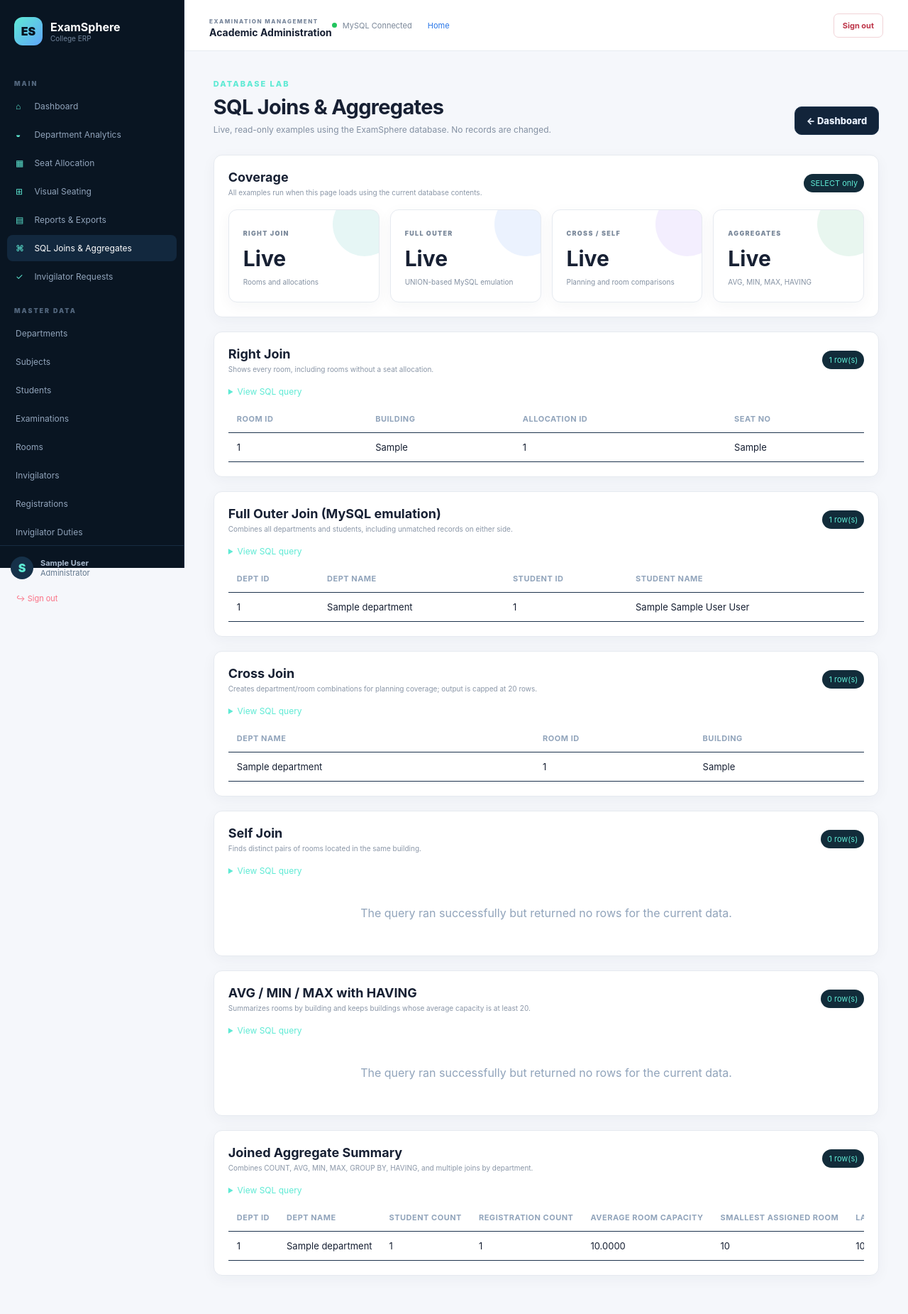
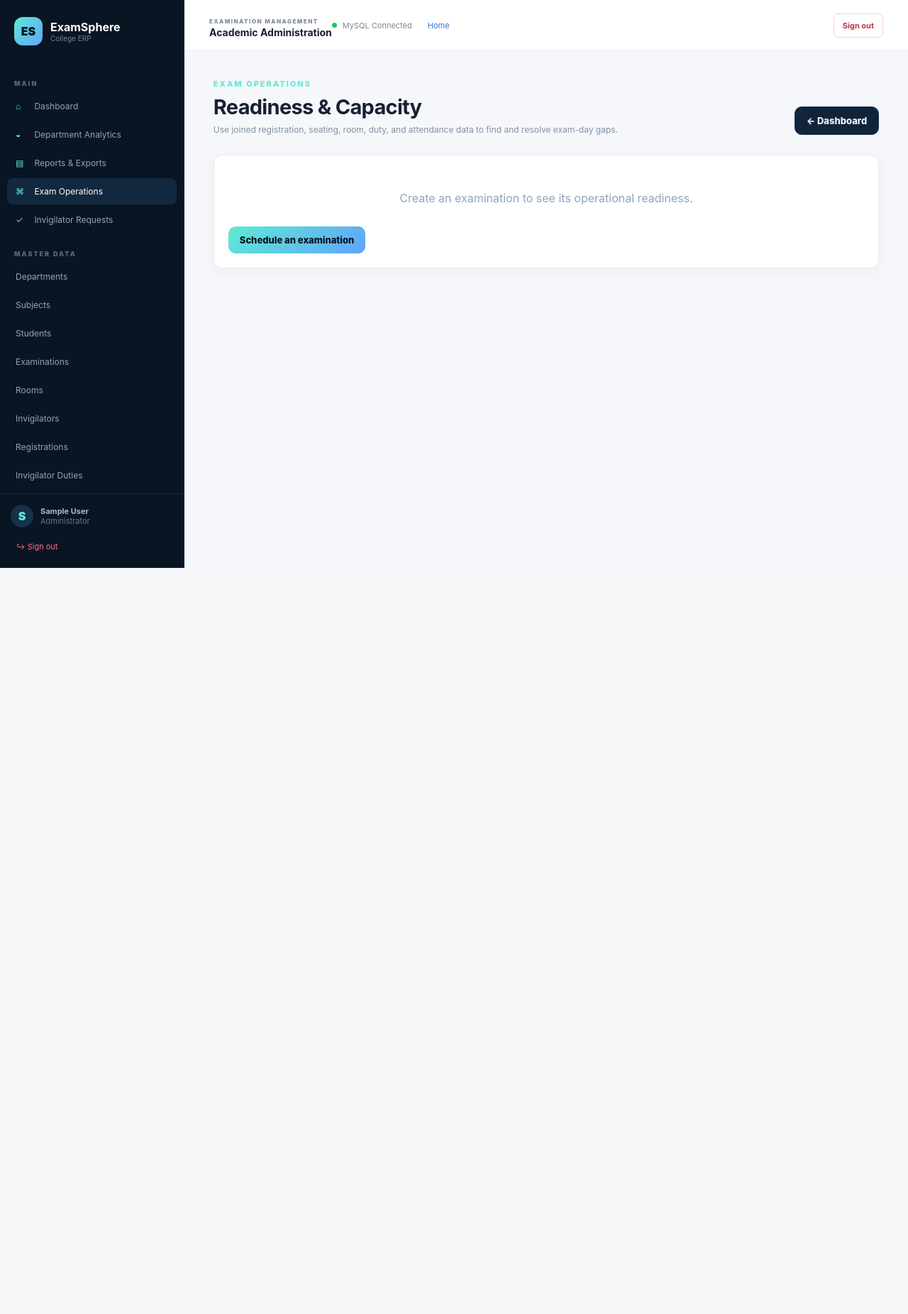
Before and after one commit to Harsh24022007/ExamSphere_College_Edition, a PHP site: page /sql_lab.php in a window 1280 px wide. Shown: the whole page at 71% size. After the commit the page ends 800 px from the top, so only its background shows below. Run offline with PHP 8.4, Linux system fonts and the light colour scheme; the visitor is signed in with stand-in values (Sample User, id 1); tables that the repository leaves empty hold one stand-in row (values such as "Sample post").

Commit message:
finally its done bro

```diff
--- a/ExamSphere_College_Edition/assets/workflow.css
+++ b/ExamSphere_College_Edition/assets/workflow.css
@@ -20,6 +20,18 @@
 .deleted-group ul{display:grid;grid-template-columns:repeat(auto-fit,minmax(220px,1fr));gap:5px 15px;max-height:260px;overflow:auto;padding-left:22px;color:#6c7888;font-size:11px}
 .admin-signout-top{margin-left:auto;padding:9px 12px;border:1px solid #f1d3d7;border-radius:7px;color:#bd3448;font-size:11px;font-weight:700;white-space:nowrap}
 .admin-signout-top:hover{background:#fff2f3;color:#9f2338}
+.operations-exam{border-color:#dbe7f3}
+.operations-actions{display:flex;flex-wrap:wrap;gap:9px;margin-top:14px}
+.operations-metrics{display:grid;grid-template-columns:repeat(auto-fit,minmax(150px,1fr));gap:12px;margin:16px 0}
+.operations-metric{min-width:0;padding:16px;border:1px solid #e8edf3;border-radius:10px;background:#fff}
+.operations-metric span,.operations-metric b,.operations-metric small{display:block}
+.operations-metric span{color:#69778a;font-size:11px;font-weight:700}
+.operations-metric b{margin:8px 0 4px;color:#1d2b3d;font-size:25px;line-height:1.1}
+.operations-metric small{color:#758196;font-size:10px}
+.operations-metric.attention{border-color:#f1d49a;background:#fffbef}
+.operations-metric.attention b{color:#a76b07}
+.badge.ready{background:#e8f8ef;color:#197547}
+.badge.needs-attention{background:#fff3dc;color:#9b6500}
 @media(max-width:1150px){.form-grid.compact{grid-template-columns:repeat(2,minmax(0,1fr))}}
 @media(max-width:650px){.form-grid.compact{grid-template-columns:1fr}.title-actions{flex-wrap:wrap}.room-header{gap:10px;align-items:flex-start}.seat-toolbar .legend{flex-wrap:wrap}}
 @media print{.seat.blocked{background:#f1f3f6!important;color:#697586!important}.seat.filled{background:#e8f4ff!important;color:#2173cf!important}}
--- a/ExamSphere_College_Edition/manage.php
+++ b/ExamSphere_College_Edition/manage.php
@@ -54,6 +54,10 @@ if (!isset($schemas[$table])) {
 }
 $cols = $schemas[$table];
 $pk = $cols[0];
+$prefillExamId = $_GET['exam_id'] ?? '';
+if (!is_string($prefillExamId)) {
+    $prefillExamId = '';
+}
 $pdo = db();
 
 function fieldType($c)
@@ -697,7 +701,7 @@ endif; ?>
         $c,
     ) ?>" required><option value="">Choose…</option><?php foreach ($options as $option): ?><option value="<?= e(
         $option['id'],
-    ) ?>" <?= (string) ($edit[$c] ?? '') === (string) $option['id'] ? 'selected' : '' ?>><?= e(
+    ) ?>" <?= (string) ($edit[$c] ?? ($table === 'INVIGILATOR_DUTY' && $c === 'EXAM_ID' ? $prefillExamId : '')) === (string) $option['id'] ? 'selected' : '' ?>><?= e(
         $option['label'],
     ) ?></option><?php endforeach; ?></select>
 <?php elseif ($c === 'STATUS'): ?><select name="<?= e($c) ?>" required><?php foreach ([
--- a/ExamSphere_College_Edition/partials.php
+++ b/ExamSphere_College_Edition/partials.php
@@ -29,18 +29,12 @@ function navActive($needle)
   <a href="analytics.php" class="<?= navActive(
       "analytics.php",
   ) ?>"><span>◒</span> Department Analytics</a>
-  <a href="allocation.php" class="<?= navActive(
-      "allocation.php",
-  ) ?>"><span>▦</span> Seat Allocation</a>
-  <a href="seating.php" class="<?= navActive(
-      "seating.php",
-  ) ?>"><span>⊞</span> Visual Seating</a>
   <a href="reports.php" class="<?= navActive(
       "reports.php",
   ) ?>"><span>▤</span> Reports & Exports</a>
   <a href="sql_lab.php" class="<?= navActive(
       "sql_lab.php",
-  ) ?>"><span>⌘</span> SQL Joins & Aggregates</a>
+  ) ?>"><span>⌘</span> Exam Operations</a>
   <a href="invigilator_requests.php" class="<?= navActive(
       "invigilator_requests.php",
   ) ?>"><span>✓</span> Invigilator Requests</a>
--- a/ExamSphere_College_Edition/sql_lab.php
+++ b/ExamSphere_College_Edition/sql_lab.php
@@ -4,104 +4,42 @@ start_role_session("admin");
 require_admin();
 $pdo = db();
 
-/*
- * This page is intentionally read-only. Every statement is a fixed SELECT
- * query against the existing ExamSphere schema; no user input is interpolated.
- */
-$labQueries = [
-    "Right Join" => [
-        "description" => "Shows every room, including rooms without a seat allocation.",
-        "sql" => "SELECT r.ROOM_ID, r.BUILDING, ra.ALLOCATION_ID, ra.SEAT_NO
-                  FROM ROOM_ALLOCATION ra
-                  RIGHT JOIN ROOMS r ON r.ROOM_ID = ra.ROOM_ID
-                  ORDER BY r.ROOM_ID, ra.SEAT_NO",
-    ],
-    "Full Outer Join (MySQL emulation)" => [
-        "description" => "Combines all departments and students, including unmatched records on either side.",
-        "sql" => "SELECT d.DEPT_ID, d.DEPT_NAME, st.STUDENT_ID,
-                         CONCAT_WS(' ', st.FNAME, st.MNAME, st.LNAME) AS STUDENT_NAME
-                  FROM DEPARTMENT d
-                  LEFT JOIN STUDENTS st ON st.DEPT_ID = d.DEPT_ID
-                  UNION ALL
-                  SELECT d.DEPT_ID, d.DEPT_NAME, st.STUDENT_ID,
-                         CONCAT_WS(' ', st.FNAME, st.MNAME, st.LNAME) AS STUDENT_NAME
-                  FROM STUDENTS st
-                  LEFT JOIN DEPARTMENT d ON d.DEPT_ID = st.DEPT_ID
-                  WHERE d.DEPT_ID IS NULL
-                  ORDER BY DEPT_ID, STUDENT_ID",
-    ],
-    "Cross Join" => [
-        "description" => "Creates department/room combinations for planning coverage; output is capped at 20 rows.",
-        "sql" => "SELECT d.DEPT_NAME, r.ROOM_ID, r.BUILDING
-                  FROM DEPARTMENT d
-                  CROSS JOIN ROOMS r
-                  ORDER BY d.DEPT_ID, r.ROOM_ID
-                  LIMIT 20",
-    ],
-    "Self Join" => [
-        "description" => "Finds distinct pairs of rooms located in the same building.",
-        "sql" => "SELECT r1.BUILDING, r1.ROOM_ID AS ROOM_ONE,
-                         r2.ROOM_ID AS ROOM_TWO,
-                         r1.CAPACITY AS ROOM_ONE_CAPACITY,
-                         r2.CAPACITY AS ROOM_TWO_CAPACITY
-                  FROM ROOMS r1
-                  INNER JOIN ROOMS r2
-                    ON r1.BUILDING = r2.BUILDING
-                   AND r1.ROOM_ID < r2.ROOM_ID
-                  ORDER BY r1.BUILDING, r1.ROOM_ID, r2.ROOM_ID",
-    ],
-    "AVG / MIN / MAX with HAVING" => [
-        "description" => "Summarizes rooms by building and keeps buildings whose average capacity is at least 20.",
-        "sql" => "SELECT BUILDING, COUNT(*) AS ROOM_COUNT,
-                         AVG(CAPACITY) AS AVERAGE_CAPACITY,
-                         MIN(CAPACITY) AS MINIMUM_CAPACITY,
-                         MAX(CAPACITY) AS MAXIMUM_CAPACITY
-                  FROM ROOMS
-                  GROUP BY BUILDING
-                  HAVING AVG(CAPACITY) >= 20
-                  ORDER BY AVERAGE_CAPACITY DESC, BUILDING",
-    ],
-    "Joined Aggregate Summary" => [
-        "description" => "Combines COUNT, AVG, MIN, MAX, GROUP BY, HAVING, and multiple joins by department.",
-        "sql" => "SELECT d.DEPT_ID, d.DEPT_NAME,
-                         COUNT(DISTINCT st.STUDENT_ID) AS STUDENT_COUNT,
-                         COUNT(DISTINCT er.REGISTR_ID) AS REGISTRATION_COUNT,
-                         AVG(r.CAPACITY) AS AVERAGE_ROOM_CAPACITY,
-                         MIN(r.CAPACITY) AS SMALLEST_ASSIGNED_ROOM,
-                         MAX(r.CAPACITY) AS LARGEST_ASSIGNED_ROOM
-                  FROM DEPARTMENT d
-                  LEFT JOIN STUDENTS st ON st.DEPT_ID = d.DEPT_ID
-                  LEFT JOIN EXAM_REGISTRATION er ON er.STUDENT_ID = st.STUDENT_ID
-                  LEFT JOIN ROOM_ALLOCATION ra ON ra.REGISTR_ID = er.REGISTR_ID
-                  LEFT JOIN ROOMS r ON r.ROOM_ID = ra.ROOM_ID
-                  GROUP BY d.DEPT_ID, d.DEPT_NAME
-                  HAVING COUNT(DISTINCT st.STUDENT_ID) > 0
-                  ORDER BY STUDENT_COUNT DESC, d.DEPT_ID",
-    ],
-];
+$exams = $pdo->query(
+    "SELECT e.EXAM_ID,e.EXAM_DATE,e.START_TIME,s.SUBJECT_NAME FROM EXAMINATION e JOIN SUBJECT s ON s.SUBJECT_ID=e.SUBJECT_ID ORDER BY (e.EXAM_DATE>=CURDATE()) DESC,e.EXAM_DATE DESC,e.START_TIME DESC",
+)->fetchAll();
+$requestedExam = $_GET["exam_id"] ?? "";
+$selectedExamId = "";
+if (is_string($requestedExam) && $requestedExam !== "") {
+    foreach ($exams as $examOption) {
+        if ((string) $examOption["EXAM_ID"] === $requestedExam) {
+            $selectedExamId = $requestedExam;
+            break;
+        }
+    }
+}
+if ($selectedExamId === "" && $exams) {
+    $selectedExamId = (string) $exams[0]["EXAM_ID"];
+}
 
-$results = [];
-foreach ($labQueries as $title => $definition) {
-    try {
-        $statement = $pdo->query($definition["sql"]);
-        $rows = $statement->fetchAll();
-        $columns = $rows ? array_keys($rows[0]) : [];
-        $results[$title] = [
-            "description" => $definition["description"],
-            "sql" => preg_replace('/\s+/', ' ', trim($definition["sql"])),
-            "rows" => $rows,
-            "columns" => $columns,
-            "error" => null,
-        ];
-    } catch (Throwable $ex) {
-        // Keep one unsupported/empty optional example from breaking the page.
-        $results[$title] = [
-            "description" => $definition["description"],
-            "sql" => preg_replace('/\s+/', ' ', trim($definition["sql"])),
-            "rows" => [],
-            "columns" => [],
-            "error" => $ex->getMessage(),
-        ];
+$overview = null;
+$roomRows = [];
+$uncoveredRoomCount = 0;
+if ($selectedExamId !== "") {
+    $overviewQuery = $pdo->prepare(
+        "SELECT e.EXAM_ID,e.EXAM_DATE,e.START_TIME,e.END_TIME,s.SUBJECT_NAME,d.DEPT_NAME,COALESCE(regs.registered,0) registered,COALESCE(seats.allocated,0) allocated,COALESCE(regs.registered,0)-COALESCE(seats.allocated,0) unallocated,COALESCE(seats.present,0) present,COALESCE(seats.absent,0) absent,COALESCE(seats.unmarked,0) unmarked,COALESCE(seats.allocated_rooms,0) allocated_rooms,COALESCE(duties.duty_count,0) duty_count FROM EXAMINATION e JOIN SUBJECT s ON s.SUBJECT_ID=e.SUBJECT_ID JOIN DEPARTMENT d ON d.DEPT_ID=s.DEPT_ID LEFT JOIN (SELECT EXAM_ID,COUNT(*) registered FROM EXAM_REGISTRATION GROUP BY EXAM_ID) regs ON regs.EXAM_ID=e.EXAM_ID LEFT JOIN (SELECT er.EXAM_ID,COUNT(ra.ALLOCATION_ID) allocated,COUNT(DISTINCT ra.ROOM_ID) allocated_rooms,SUM(CASE WHEN LOWER(a.status)='present' THEN 1 ELSE 0 END) present,SUM(CASE WHEN LOWER(a.status)='absent' THEN 1 ELSE 0 END) absent,SUM(CASE WHEN ra.ALLOCATION_ID IS NOT NULL AND a.attendance_id IS NULL THEN 1 ELSE 0 END) unmarked FROM EXAM_REGISTRATION er LEFT JOIN ROOM_ALLOCATION ra ON ra.REGISTR_ID=er.REGISTR_ID LEFT JOIN attendance a ON a.allocation_id=ra.ALLOCATION_ID GROUP BY er.EXAM_ID) seats ON seats.EXAM_ID=e.EXAM_ID LEFT JOIN (SELECT EXAM_ID,COUNT(*) duty_count FROM INVIGILATOR_DUTY GROUP BY EXAM_ID) duties ON duties.EXAM_ID=e.EXAM_ID WHERE e.EXAM_ID=?",
+    );
+    $overviewQuery->execute([$selectedExamId]);
+    $overview = $overviewQuery->fetch();
+
+    $roomQuery = $pdo->prepare(
+        "SELECT r.ROOM_ID,r.BUILDING,r.FLOOR,r.CAPACITY,r.STATUS,COALESCE(a.exam_seats,0) exam_seats,COALESCE(a.all_exam_seats,0) all_exam_seats,GREATEST(r.CAPACITY-COALESCE(a.all_exam_seats,0),0) free_seats,COALESCE(d.duty_count,0) duty_count,COALESCE(d.invigilator_names,'—') invigilator_names FROM ROOMS r LEFT JOIN (SELECT ra.ROOM_ID,SUM(CASE WHEN er.EXAM_ID=? THEN 1 ELSE 0 END) exam_seats,COUNT(*) all_exam_seats FROM ROOM_ALLOCATION ra JOIN EXAM_REGISTRATION er ON er.REGISTR_ID=ra.REGISTR_ID GROUP BY ra.ROOM_ID) a ON a.ROOM_ID=r.ROOM_ID LEFT JOIN (SELECT duty.ROOM_ID,COUNT(DISTINCT duty.INVIGILATOR_ID) duty_count,GROUP_CONCAT(DISTINCT i.INVIGILATOR_NAME ORDER BY i.INVIGILATOR_NAME SEPARATOR ', ') invigilator_names FROM INVIGILATOR_DUTY duty JOIN INVIGILATOR i ON i.INVIGILATOR_ID=duty.INVIGILATOR_ID WHERE duty.EXAM_ID=? GROUP BY duty.ROOM_ID) d ON d.ROOM_ID=r.ROOM_ID ORDER BY (r.STATUS='AVAILABLE') DESC,r.ROOM_ID",
+    );
+    $roomQuery->execute([$selectedExamId, $selectedExamId]);
+    $roomRows = $roomQuery->fetchAll();
+    foreach ($roomRows as $room) {
+        if ((int) $room["exam_seats"] > 0 && (int) $room["duty_count"] === 0) {
+            $uncoveredRoomCount++;
+        }
     }
 }
 
@@ -110,43 +48,62 @@ include "partials.php";
 <main class="content">
   <div class="content-title">
     <div>
-      <span class="eyebrow">DATABASE LAB</span>
-      <h1>SQL Joins &amp; Aggregates</h1>
-      <p>Live, read-only examples using the ExamSphere database. No records are changed.</p>
+      <span class="eyebrow">EXAM OPERATIONS</span>
+      <h1>Readiness &amp; Capacity</h1>
+      <p>Use joined registration, seating, room, duty, and attendance data to find and resolve exam-day gaps.</p>
     </div>
     <div class="title-actions"><a class="btn ghost" href="dashboard.php">← Dashboard</a></div>
   </div>
 
+  <?php if (!$exams): ?>
+    <section class="panel"><div class="empty">Create an examination to see its operational readiness.</div><a class="btn primary" href="manage.php?table=EXAMINATION">Schedule an examination</a></section>
+  <?php else: ?>
     <section class="panel">
-    <div class="panel-head"><div><h2>Coverage</h2><p>All examples run when this page loads using the current database contents.</p></div><span class="badge">SELECT only</span></div>
-    <div class="dash-cards" style="margin:0">
-      <div class="dash-card cyan"><span>RIGHT JOIN</span><b>Live</b><small>Rooms and allocations</small></div>
-      <div class="dash-card blue"><span>FULL OUTER</span><b>Live</b><small>UNION-based MySQL emulation</small></div>
-      <div class="dash-card violet"><span>CROSS / SELF</span><b>Live</b><small>Planning and room comparisons</small></div>
-      <div class="dash-card green"><span>AGGREGATES</span><b>Live</b><small>AVG, MIN, MAX, HAVING</small></div>
-    </div>
+      <form method="get" class="filter">
+        <label>Examination<select name="exam_id" required><?php foreach ($exams as $examOption): ?><option value="<?= e($examOption["EXAM_ID"]) ?>" <?= $selectedExamId === (string) $examOption["EXAM_ID"] ? "selected" : "" ?>><?= e($examOption["EXAM_DATE"]) ?> · <?= e($examOption["SUBJECT_NAME"]) ?> (#<?= e($examOption["EXAM_ID"]) ?>)</option><?php endforeach; ?></select></label>
+        <button class="btn primary" type="submit">View readiness</button>
+      </form>
     </section>
 
-  <?php foreach ($results as $title => $result): ?>
+    <?php if ($overview): ?>
+      <?php
+      $examStarted = $overview["EXAM_DATE"] < date("Y-m-d")
+          || ($overview["EXAM_DATE"] === date("Y-m-d") && $overview["START_TIME"] <= date("H:i:s"));
+      $examEnded = $overview["EXAM_DATE"] < date("Y-m-d")
+          || ($overview["EXAM_DATE"] === date("Y-m-d") && $overview["END_TIME"] <= date("H:i:s"));
+      $readinessIssues = (int) $overview["unallocated"] + $uncoveredRoomCount;
+      ?>
+      <section class="panel operations-exam">
+        <div class="panel-head"><div><h2><?= e($overview["SUBJECT_NAME"]) ?></h2><p><?= e($overview["DEPT_NAME"]) ?> · Exam #<?= e($overview["EXAM_ID"]) ?> · <?= e(date("D, d M Y", strtotime($overview["EXAM_DATE"]))) ?> · <?= e(substr($overview["START_TIME"], 0, 5)) ?>–<?= e(substr($overview["END_TIME"], 0, 5)) ?></p></div><span class="badge <?= $readinessIssues === 0 ? "ready" : "needs-attention" ?>"><?= $readinessIssues === 0 ? "Ready" : e($readinessIssues) . " issue(s)" ?></span></div>
+        <div class="operations-actions"><a class="btn primary" href="allocation.php?exam_id=<?= urlencode($selectedExamId) ?>">Allocate unassigned students</a><a class="btn ghost" href="manage.php?table=INVIGILATOR_DUTY&amp;exam_id=<?= urlencode($selectedExamId) ?>">Assign invigilators</a><a class="btn ghost" href="seating.php?exam_id=<?= urlencode($selectedExamId) ?>">Open seating plan</a></div>
+      </section>
+
+      <section class="operations-metrics">
+        <article class="operations-metric"><span>Registered</span><b><?= e($overview["registered"]) ?></b><small>Student registrations</small></article>
+        <article class="operations-metric"><span>Seats assigned</span><b><?= e($overview["allocated"]) ?></b><small><?= e($overview["allocated_rooms"]) ?> room(s) used</small></article>
+        <article class="operations-metric <?= (int) $overview["unallocated"] > 0 ? "attention" : "" ?>"><span>Need seats</span><b><?= e($overview["unallocated"]) ?></b><small><?= (int) $overview["unallocated"] > 0 ? "Allocate before the exam" : "All registered students have seats" ?></small></article>
+        <article class="operations-metric <?= $uncoveredRoomCount > 0 ? "attention" : "" ?>"><span>Rooms without invigilator</span><b><?= e($uncoveredRoomCount) ?></b><small><?= e($overview["duty_count"]) ?> duty(s) assigned</small></article>
+        <article class="operations-metric"><span>Attendance</span><b><?= e($overview["present"]) ?> / <?= e($overview["registered"]) ?></b><small><?= e($overview["absent"]) ?> absent · <?= e($overview["unmarked"]) ?> unmarked<?= $examStarted ? "" : " · opens at start time" ?></small></article>
+      </section>
+
       <section class="panel">
-      <div class="panel-head">
-        <div><h2><?= e($title) ?></h2><p><?= e($result["description"]) ?></p></div>
-        <span class="badge"><?= $result["error"] ? "Unavailable" : count($result["rows"]) . " row(s)" ?></span>
-      </div>
-      <details>
-        <summary class="link" style="cursor:pointer;font-size:12px;margin-bottom:12px">View SQL query</summary>
-        <pre style="white-space:pre-wrap;overflow:auto;background:#081626;border:1px solid var(--line);border-radius:9px;padding:14px;color:#b8d5ee;font-size:11px;line-height:1.6"><?= e($result["sql"]) ?></pre>
-      </details>
-      <?php if ($result["error"]): ?>
-        <div class="alert danger">This example could not be executed: <?= e($result["error"]) ?></div>
-      <?php elseif (!$result["rows"]): ?>
-        <div class="empty">The query ran successfully but returned no rows for the current data.</div>
-      <?php else: ?>
-        <div class="table-wrap"><table><thead><tr><?php foreach ($result["columns"] as $column): ?><th><?= e(str_replace("_", " ", $column)) ?></th><?php endforeach; ?></tr></thead><tbody>
-          <?php foreach ($result["rows"] as $row): ?><tr><?php foreach ($result["columns"] as $column): ?><td><?= e($row[$column] ?? "—") ?></td><?php endforeach; ?></tr><?php endforeach; ?>
+        <div class="panel-head"><div><h2>Room capacity &amp; invigilator coverage</h2><p>Seat usage for this exam and total remaining seats across all current allocations.</p></div></div>
+        <?php if (!$roomRows): ?><div class="empty">Add rooms to plan exam seating.</div><?php else: ?>
+          <div class="table-wrap"><table><thead><tr><th>Room</th><th>Status</th><th>Capacity</th><th>This exam</th><th>Free seats</th><th>Invigilators</th><th>Action</th></tr></thead><tbody>
+          <?php foreach ($roomRows as $room): ?>
+            <?php $needsDuty = (int) $room["exam_seats"] > 0 && (int) $room["duty_count"] === 0; ?>
+            <tr><td><b><?= e($room["ROOM_ID"]) ?></b><small><?= e($room["BUILDING"] ?: "Building not set") ?> · Floor <?= e($room["FLOOR"] ?: "—") ?></small></td><td><?= e($room["STATUS"]) ?></td><td><?= e($room["CAPACITY"]) ?></td><td><?= e($room["exam_seats"]) ?> seat(s)</td><td><?= e($room["free_seats"]) ?></td><td><?= e($room["invigilator_names"]) ?></td><td><?= $needsDuty ? '<a class="link" href="manage.php?table=INVIGILATOR_DUTY&amp;exam_id=' . urlencode($selectedExamId) . '">Assign duty</a>' : ((int) $room["exam_seats"] > 0 ? "Covered" : "Not used") ?></td></tr>
+          <?php endforeach; ?>
           </tbody></table></div>
         <?php endif; ?>
       </section>
-  <?php endforeach; ?>
+
+      <section class="panel">
+        <div class="panel-head"><div><h2>Registration &amp; attendance</h2><p>Joined student-level register for the selected examination.</p></div><a href="reports.php?exam_id=<?= urlencode($selectedExamId) ?>">Open reports →</a></div>
+        <div class="operations-actions"><span class="badge">Exam status: <?= $examEnded ? "Completed" : ($examStarted ? "In progress" : "Upcoming") ?></span><span class="badge">Invigilator duties: <?= e($overview["duty_count"]) ?></span><span class="badge">Rooms with assigned seats: <?= e($overview["allocated_rooms"]) ?></span></div>
+        <p class="hint">Invigilators record present/absent from their portal. Attendance and room assignments update here automatically.</p>
+      </section>
+    <?php endif; ?>
+  <?php endif; ?>
 </main>
 <?php include "end.php"; ?>
```
Also changed, not shown: ExamSphere_College_Edition/allocation.php (+16 -4 lines), ExamSphere_College_Edition/dashboard.php (+4 -4 lines), ExamSphere_College_Edition/README.md. Lines whose indentation alone changed are shown as unchanged.
